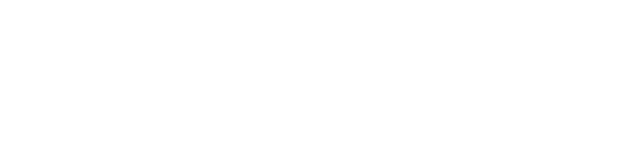
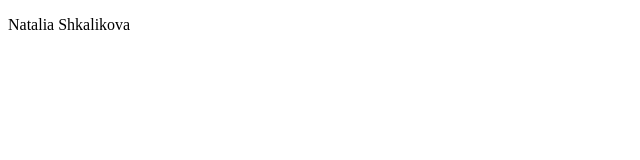
Before and after one commit to Nat379/rsschool-cv, a plain HTML site: page index.html in a window 1280 px wide. Shown: the whole page, without its empty margins (0-640 px from the left). Drawn offline with Linux system fonts and the light colour scheme.

Commit message:
fix: fix css file

```diff
--- a/index.html
+++ b/index.html
@@ -6,6 +6,6 @@
     <title>Document</title>
 </head>
 <body>
-
+    <p>Natalia Shkalikova</p>
 </body>
 </html>
```
